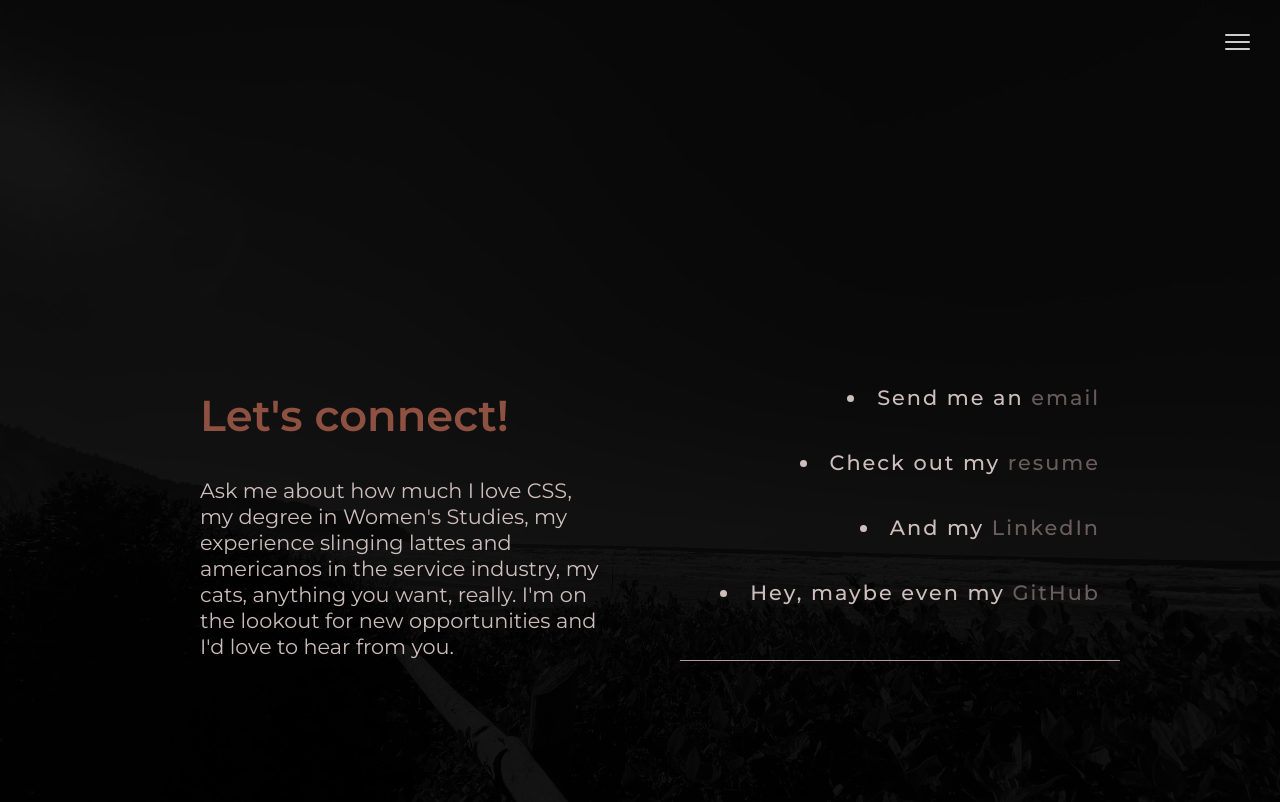
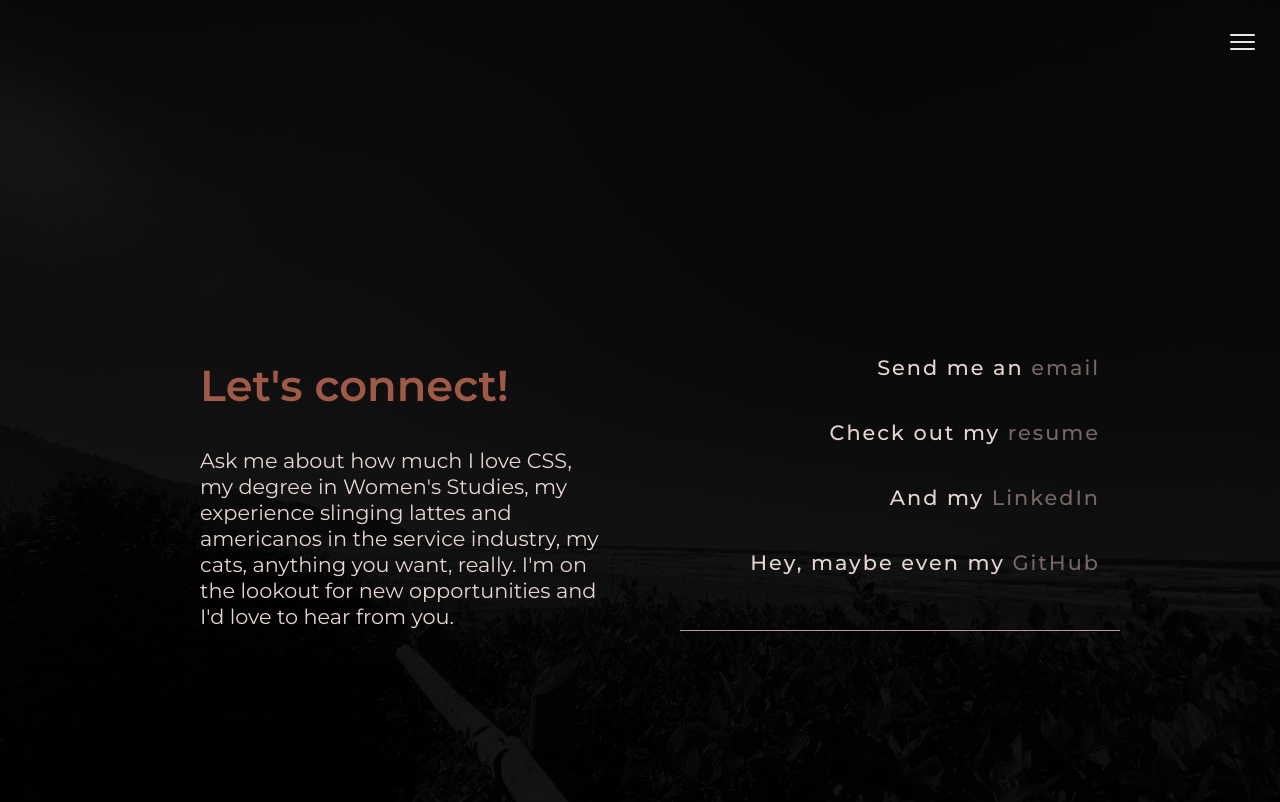
Before and after one commit to kathrynzaro/demo-portfolio, a React (Create React App) app: page /connect in a window 1280 px wide. Shown: the top 802 px of the page. Built offline with nearby package versions, Linux system fonts and the light colour scheme; a web font is replaced by a local one.

Commit message:
scroll behavior / opacity / removes bullets

```diff
--- a/src/App.css
+++ b/src/App.css
@@ -25,6 +25,8 @@ html, body {
   background-repeat: no-repeat;
   background-size: cover;
   background-attachment: fixed;
+  scroll-behavior: smooth;
+
 }
 
 body {
@@ -54,22 +56,22 @@ nav {
   list-style-type: none;
   margin: 20px;
   display: none;
-  width: 100vw;
+  /* width: 100vw; */
   max-width: 1000px;
   padding: 0;
-  right: 10px;
-  top: 10px;
+  right: 50;
+  top: 12px;
   position: absolute;
 }
 
 nav img {
-  width: 25px;
+  width: 20px;
   filter: invert(100%);
   opacity: .9;
 }
 
 #project-icon {
-  width: 20px;
+  width: 17px;
 }
 
   .nav-bar {
@@ -108,16 +110,27 @@ nav img {
     display: block;
   }
 
-@media (min-width: 700px) {
+@media (min-width: 760px) {
   .nav-icon {
     display: none;
   }
 
+  nav a {
+    margin: 0 18px;
+
+  }
+
 }
 
-@media (max-width: 700px) {
+@media (max-width: 759px) {
   .nav-text {
     display: none;
+
+  }
+
+  nav a {
+    margin: 0 8px;
+
   }
 
 
@@ -139,9 +152,7 @@ nav a {
   color: var(--snow);
   text-decoration: none;
   transition: all 0.5s ease-in-out 0s;
-  font-size: 1.2rem;
-  opacity: .9;
-  margin: 0 13px;
+  font-size: .9rem;
   /* animation: fontbulger 7s; */
 }
 
@@ -162,9 +173,9 @@ nav a:not(.active):hover {
   transition: all 0.2s ease-in-out;
   position: absolute;
   top: 10px;
-  right: 15px;
+  right: 10px;
   background-color: rgba(255, 255, 255, 0);
-  opacity: .8;
+  opacity: .9;
 }
 
 .burger:hover {
--- a/src/Components/ConnectPage/ConnectPage.css
+++ b/src/Components/ConnectPage/ConnectPage.css
@@ -9,14 +9,14 @@
 
 .connect-page h1 {
   color: var(--redwood);
-  opacity: .8;
+  opacity: .9;
   padding-top: 13px;
 }
 
 .connect-page p {
   margin: 0px;
   color: var(--misty-rose);
-  opacity: .8;
+  opacity: .9;
 
 }
 
@@ -34,7 +34,7 @@
 
 li {
   color: var(--misty-rose);
-  opacity: .8;
+  opacity: .9;
 }
 
 .right-section a {
@@ -51,8 +51,8 @@ li {
 
   .connect-page {
     display: flex;
-    padding: 50px 0 100px;
-    height: 80vh;
+    padding: 20px 0 100px;
+    min-height: 80vh;
     width: 100vw;
     justify-content: center;
     align-items: center;
@@ -103,14 +103,17 @@ li {
     justify-content: center;
     margin: 0;
     height: 100%;
+    list-style-type: none;
   }
 
   .right-section li {
+    text-decoration: none;
     font-size: 1.3rem;
     font-weight: 500;
     padding: 15px 10px 25px;
     letter-spacing: 2px;
   }
+
 
   .right-section a {
     text-decoration: none;
@@ -122,8 +125,8 @@ li {
     opacity: 1;
     transition: all 0.5s ease-in-out 0s;
     color: var(--falu-red);
-    padding-bottom: 4px;
-    border-bottom: 1px solid var(--snow);
+    /* padding-bottom: 4px; */
+    /* border-bottom: 1px solid var(--snow); */
   }
 }
 
@@ -175,6 +178,8 @@ li {
     width: 335px;
     margin: 0;
     height: 200px;
+    list-style-type: none;
+    padding: 0;
   }
 
   li {
--- a/src/Components/HomePage/HomePage.css
+++ b/src/Components/HomePage/HomePage.css
@@ -1,16 +1,13 @@
 .homepage h1 {
   color: var(--tuscany);
-  opacity: .9;
 }
 
 .homepage h2 {
   color: var(--rust);
-  opacity: .9;
 }
 
 .homepage h3 {
   color: var(--misty-rose);
-  opacity: .9;
 }
 
 #kat {
--- a/src/Components/ProjectPage/ProjectPage.css
+++ b/src/Components/ProjectPage/ProjectPage.css
@@ -24,7 +24,7 @@
 
 .project-card p {
   text-align: left;
-  opacity: .8;
+  opacity: .9;
   color: var(--snow);
 }
 
@@ -66,7 +66,7 @@
   }
 
 
-.project-card {
+  .project-card {
     padding: 5px;
     text-align: left;
     display: flex;
@@ -117,7 +117,7 @@
   #vsssnake h1:hover {
     font-family: 'PRESS START 2P', cursive;
     font-size: 3rem;
-    padding: 5px 10px 40px;
+    padding: 5px 10px 41px;
     color: rgba(141, 255, 84, 0.858);
     font-weight: 200;
 
@@ -131,7 +131,8 @@
   }
 
   .project-card p {
-    font-size: 1.2rem;
+    font-size: 1.1rem;
+    letter-spacing: .5px;
     text-align: left;
     padding: 10px 10px;
     margin: 0;
```
